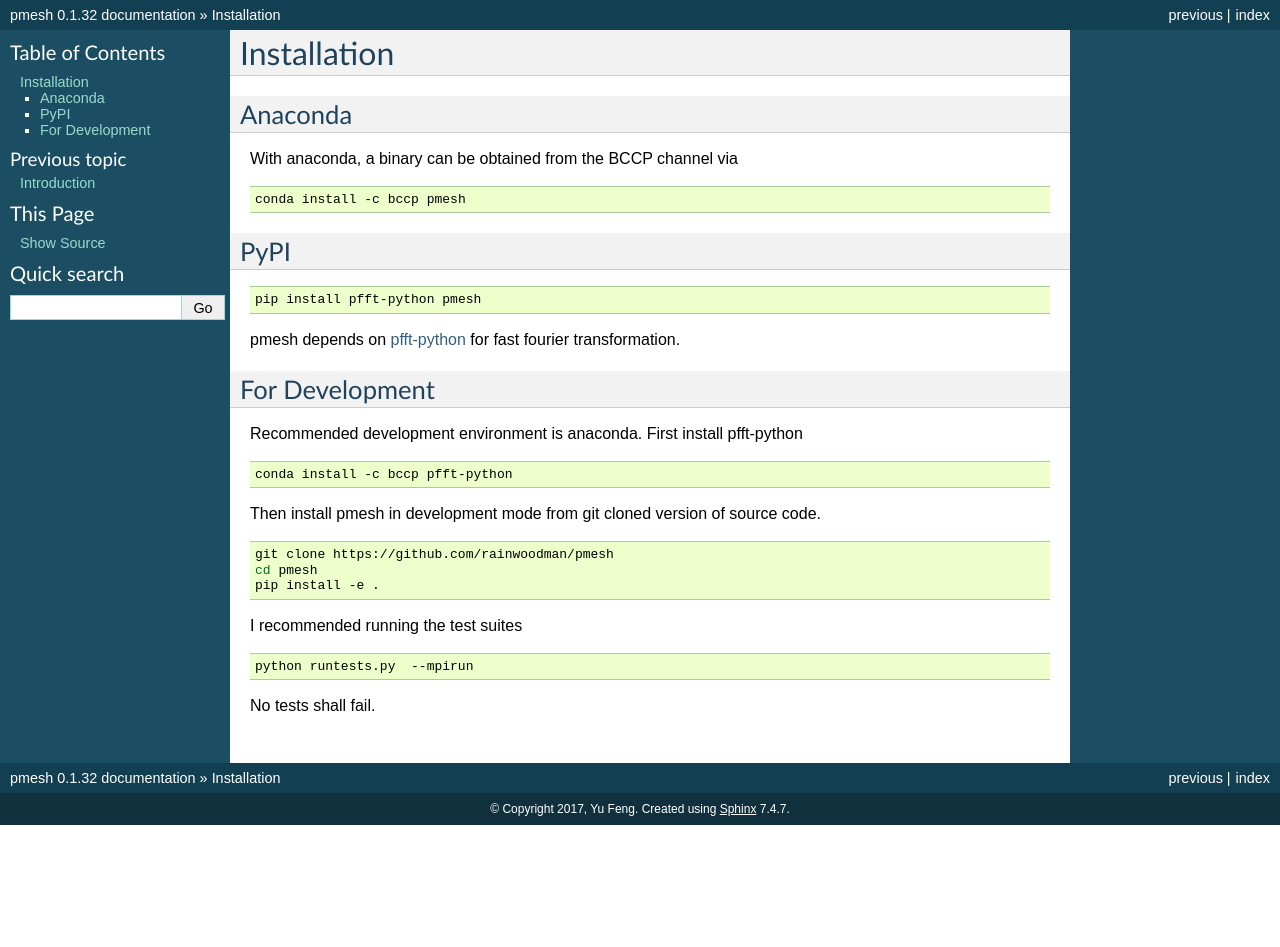
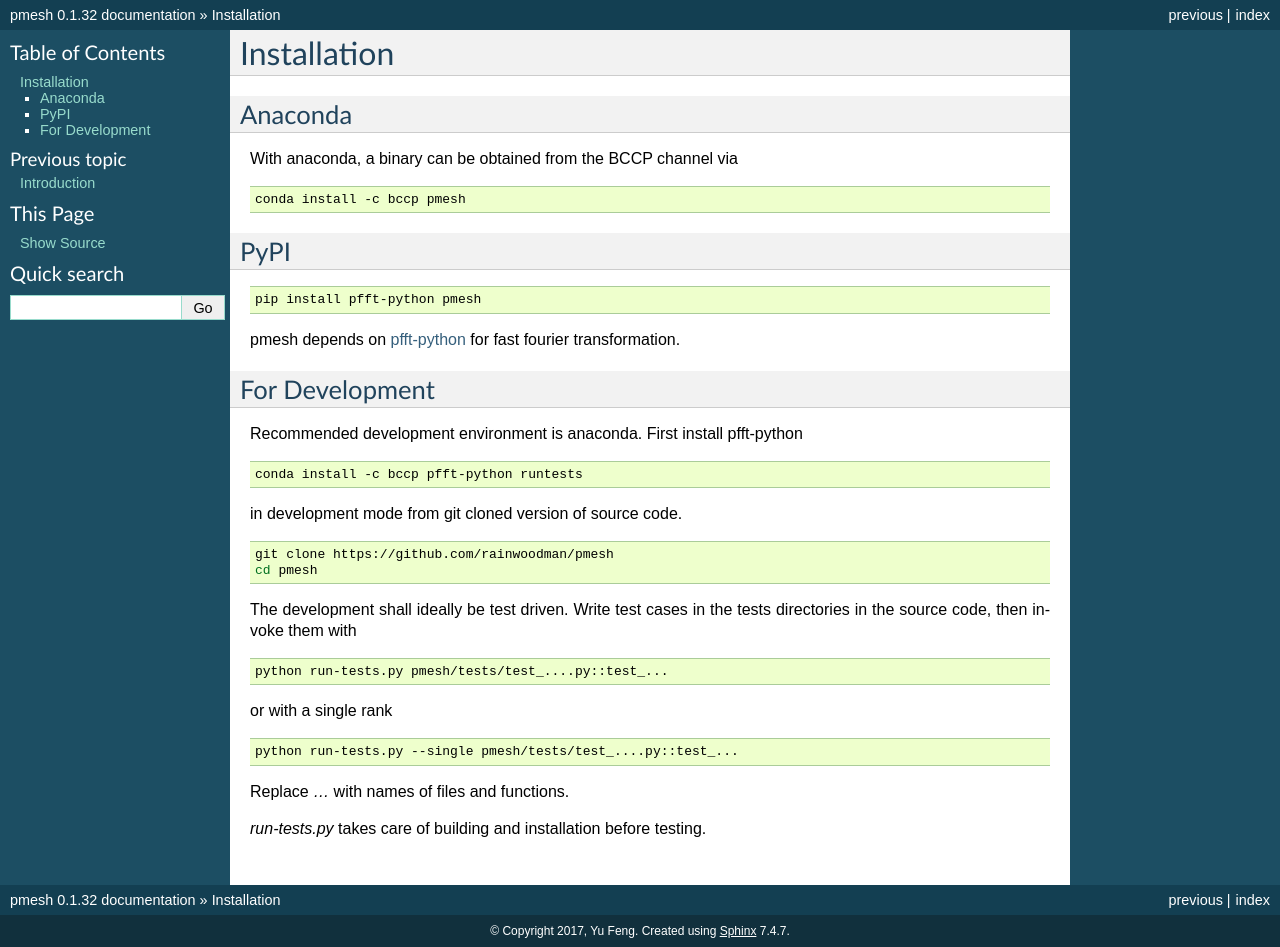
Before and after one commit to MP-Gadget/pmesh, a Sphinx documentation site: the page built from docs/install.rst, in a window 1280 px wide. Built offline with Sphinx 7.4.7, drawn with Linux system fonts in a browser that asks for light colours; formulas are drawn with MathJax 3; pages that are not in the unit, such as notebooks, are missing from menus; before the commit the page ends 900 px from its top, so only the background shows below that.

Commit message:
udpate dvelopment guide.

```diff
--- a/docs/install.rst
+++ b/docs/install.rst
@@ -29,20 +29,28 @@ Recommended development environment is anaconda. First install pfft-python
 
 .. code-block:: sh
 
-    conda install -c bccp pfft-python
+    conda install -c bccp pfft-python runtests
 
-Then install pmesh in development mode from git cloned version of source code.
+in development mode from git cloned version of source code.
 
 .. code-block:: sh
 
     git clone https://github.com/rainwoodman/pmesh
     cd pmesh
-    pip install -e .
 
-I recommended running the test suites
+The development shall ideally be test driven. Write test cases
+in the tests directories in the source code, then invoke them with
 
 .. code-block:: sh
 
-    python runtests.py  --mpirun
+    python run-tests.py pmesh/tests/test_....py::test_...
 
-No tests shall fail.
+or with a single rank
+
+.. code-block:: sh
+
+    python run-tests.py --single pmesh/tests/test_....py::test_...
+
+Replace `...` with names of files and functions.
+
+`run-tests.py` takes care of building and installation before testing.
```
